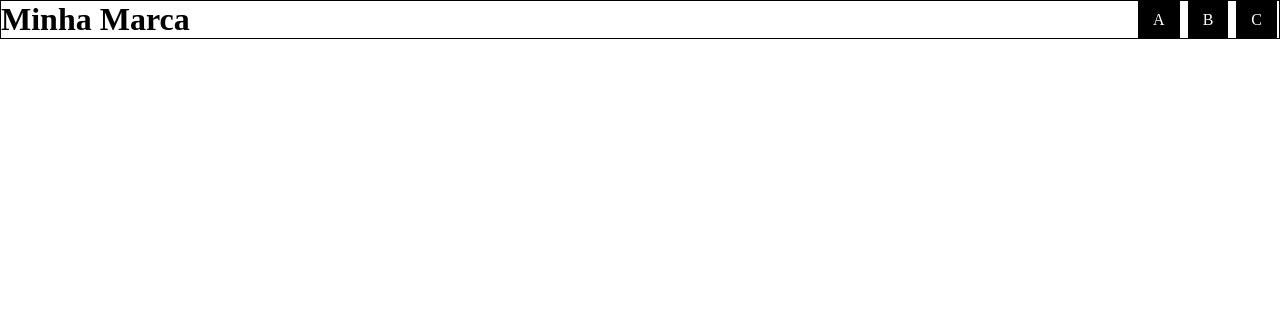
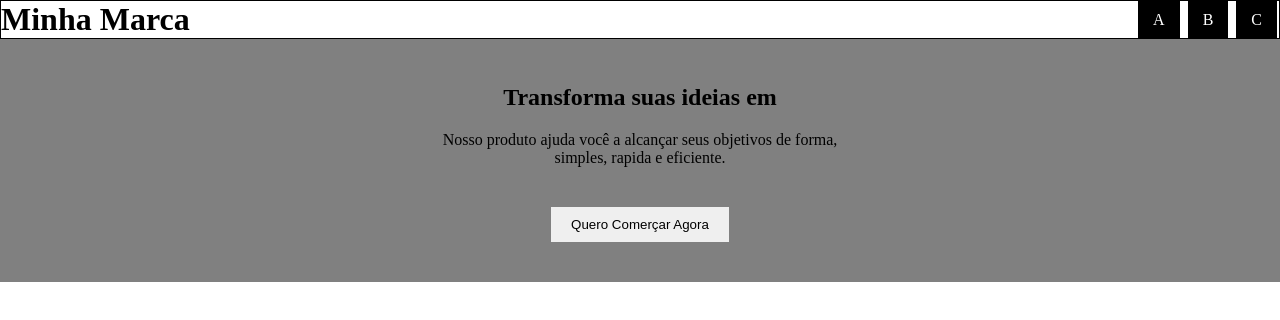
Before and after one commit to thiagoO2006-th/qua207082, a plain HTML site: page landing-page.html in a window 1280 px wide. Drawn offline with Linux system fonts and the light colour scheme.

Commit message:
aula 250815: section principal

```diff
--- a/landing-page.html
+++ b/landing-page.html
@@ -24,6 +24,27 @@
             padding: 10px 15px;
             margin: 0px 2px;
         }
+
+        #principal{
+            background-color: gray;
+            text-align: center;
+        }
+        #principal h2{
+            padding-top: 45px;
+        }
+
+        #principal p{
+            padding-top: 20px;
+            width: 400px;
+            margin: auto;
+
+        }
+        #principal button{
+        padding: 10px 20px;
+           margin: 40px auto    ;
+           cursor: pointer;
+        }
+
     </style>
 </head>
 <body>
@@ -35,5 +56,13 @@
             <a href="#">C</a>
         </nav>
     </header>
+    <section id="principal">
+        <h2>Transforma suas ideias em</h2>
+        <p>Nosso produto ajuda você a alcançar seus objetivos
+            de forma, simples, rapida e eficiente.
+        </p>
+        <button>Quero Comerçar Agora</button>
+
+    </section>
 </body>
 </html>
```
